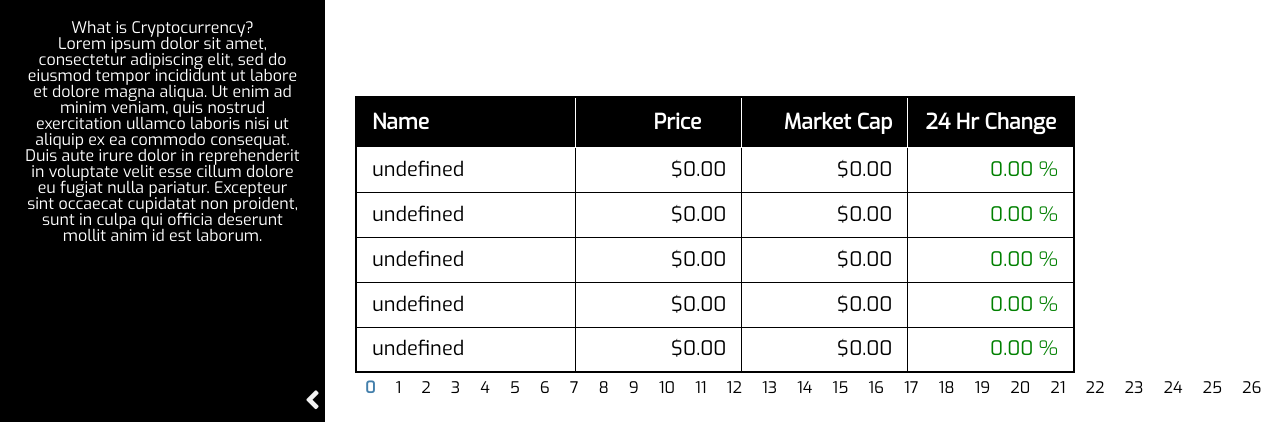
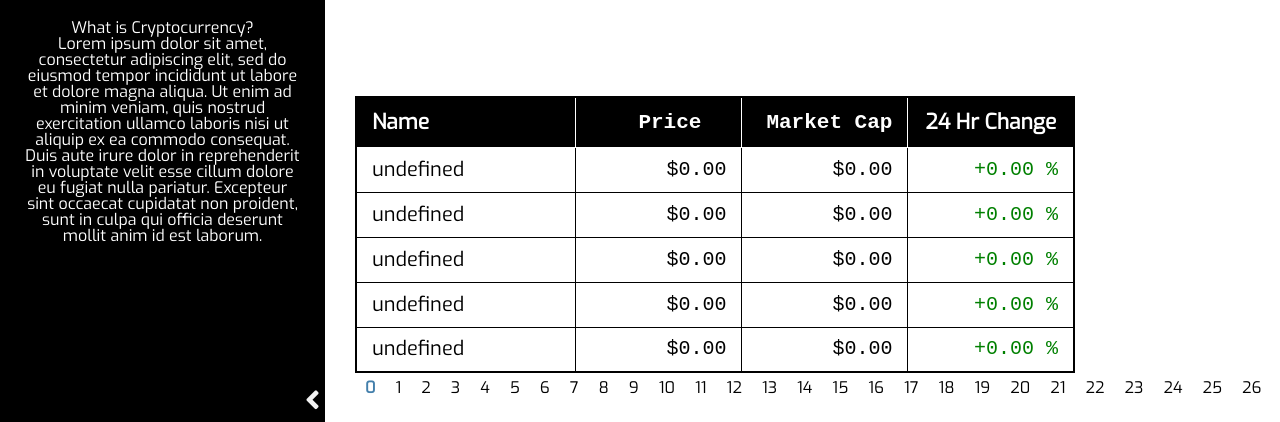
Before and after one commit to cheeeya/cryptodata, a website built with webpack: page public/index.html in a window 1280 px wide. Shown: the top 422 px of the page. Built offline with nearby package versions, Linux system fonts and the light colour scheme; files whose address does not match are found by name.

Commit message:
change to monospace font for tnums

```diff
--- a/public/javascripts/index.js
+++ b/public/javascripts/index.js
@@ -108,6 +108,7 @@ const updateTable = () => {
         if (inner[0] === "-") {
           style = "color:red";
         } else {
+          inner = `+${inner}`;
           style = "color:green";
         }
       }
--- a/public/stylesheets/index.css
+++ b/public/stylesheets/index.css
@@ -78,9 +78,13 @@ tr:first-of-type {
 }
 
 .price-td, .cap-td, .cap-th, .price-th, .change-td {
+  font-family: monospace;
   text-align: right;
   padding-right: 15px;
   font-feature-settings: "tnum" 1;
+  -webkit-font-feature-settings: "tnum" 1;
+  -moz-font-feature-settings: "tnum" 1;
+  -ms-font-feature-settings: "tnum" 1;
 }
 
 .price-th {
```
